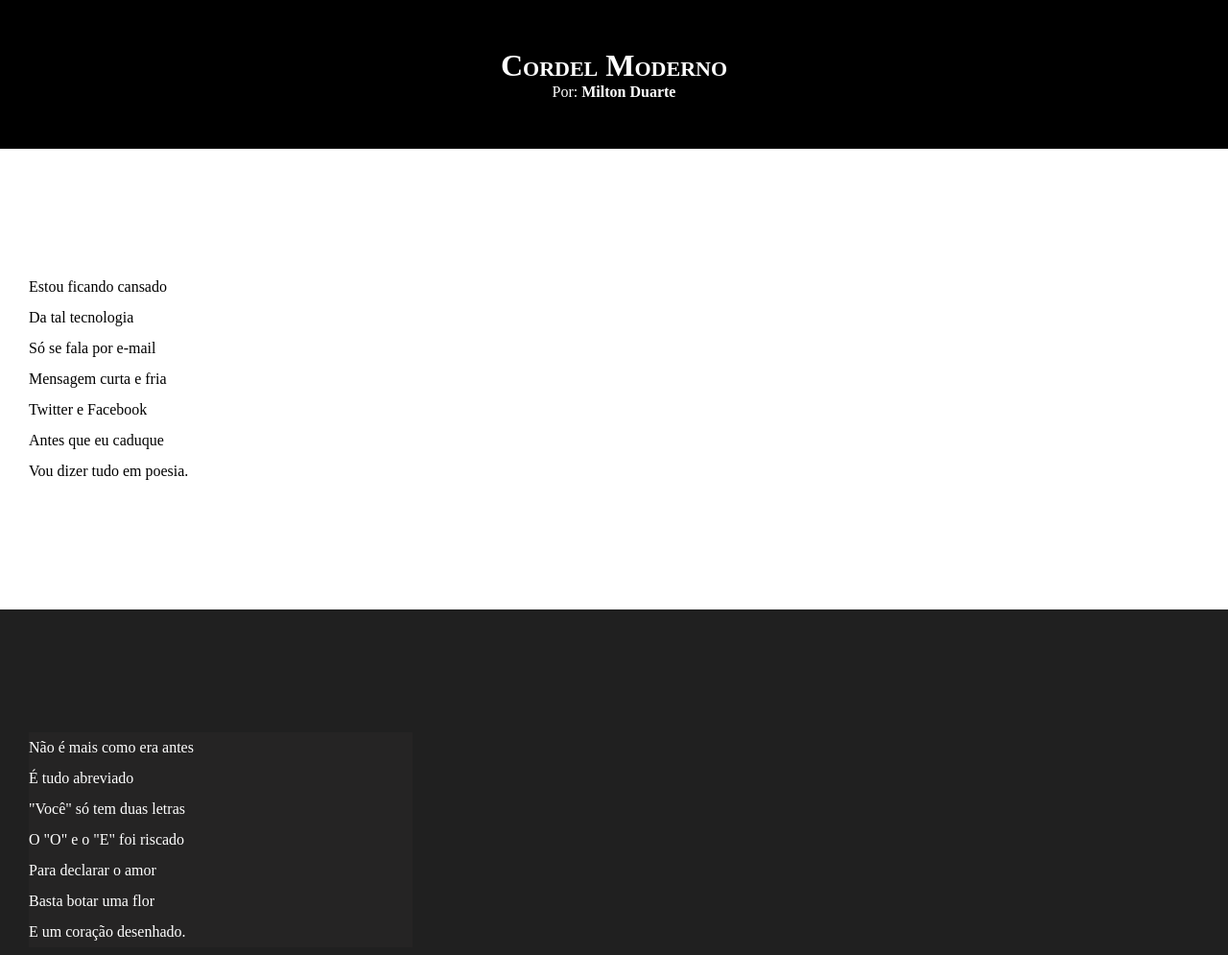
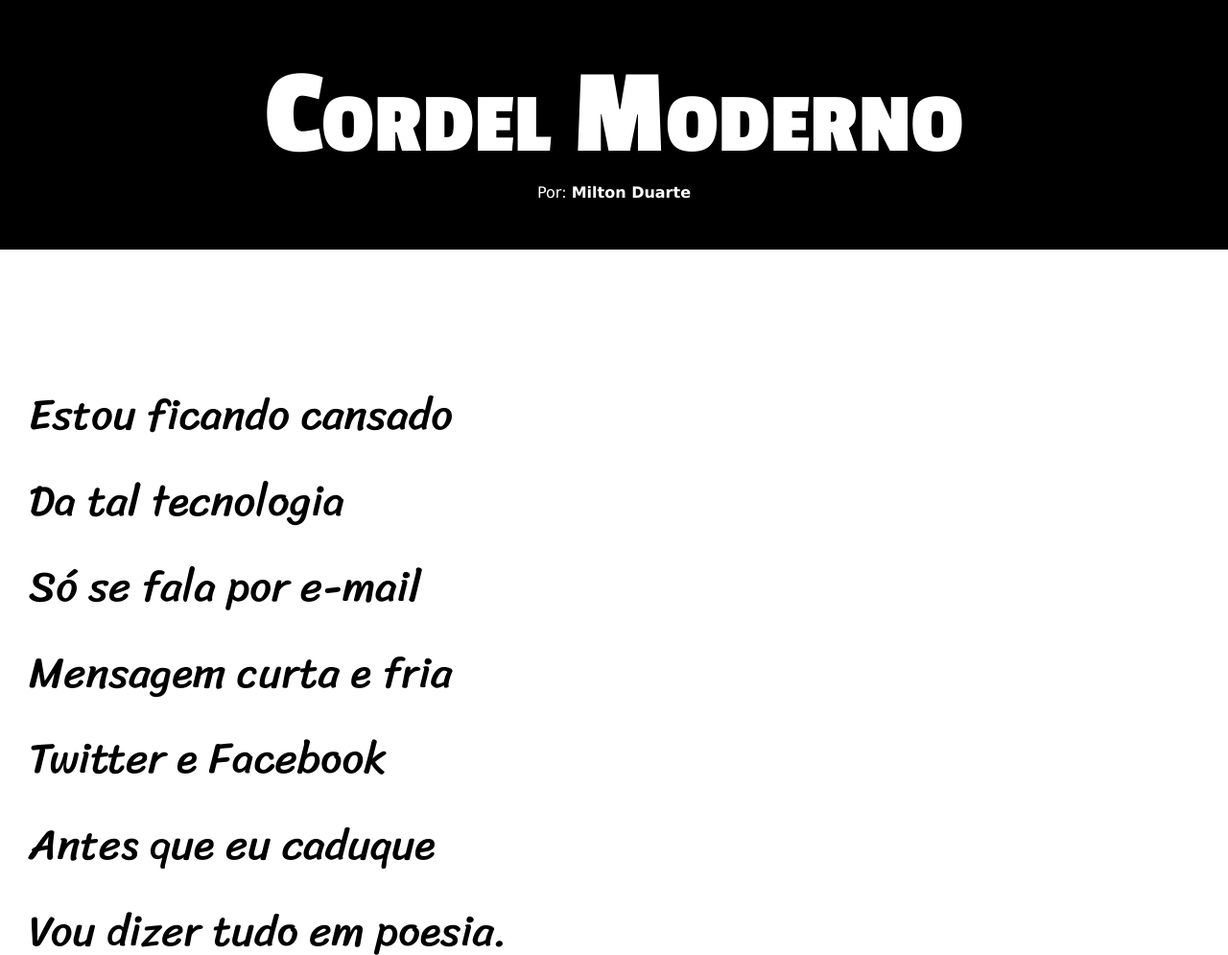
Before and after one commit to ericribeiro7/html_css, a plain HTML site: page Desafios/desafio12/index.html in a window 1280 px wide. Shown: the top 995 px of the page at 96% size. Drawn offline with Linux system fonts and the light colour scheme.

Commit message:
atualizei

```diff
--- a/Desafios/desafio12/style.css
+++ b/Desafios/desafio12/style.css
@@ -1,8 +1,16 @@
 @charset "UTF-8";
+@import url('https://fonts.googleapis.com/css2?family=Sriracha&display=swap');
+@import url('https://fonts.googleapis.com/css2?family=Passion+One:wght@400;700;900&family=Sriracha&display=swap');
 
+:root{
+    --font1: Verdana, Geneva, Tahoma, sans-serif;
+    --font2: "Passion One", sans-serif;
+    --font3: "Sriracha", cursive;
+}
 *{
     margin: 0;
     padding: 0;
+    font-size: 1em;
 }
 header{
     background-color: black;
@@ -13,6 +21,8 @@ header{
 header> h1{
     padding-top: 50px;
     font-variant: small-caps;
+    font-family: var(--font2);
+    font-size: 10vw;
 }
 
 header > p{
@@ -32,6 +42,7 @@ a:hover{
 html, body{
     min-height: 100vh;
     background-color: darkgray;
+    font-family: var(--font1);
 }
 
 section{
@@ -39,6 +50,8 @@ section{
     padding-bottom: 10%;
     line-height: 2em;
     padding-left: 30px;
+    font-family: var(--font3);
+    font-size: 3.5vw;
 }
 
 section.normal{
@@ -53,7 +66,8 @@ section.imagem{
 
 section.imagem > p{
     background-color: rgba(44, 43, 43, 0.411);
-    width: 400px;
+    display: inline-block;
+    padding: 5px;
 }
 footer{
     background-color: black;
```
